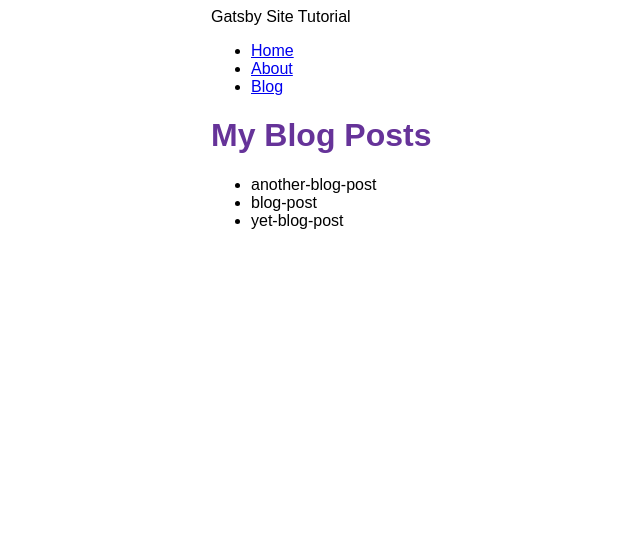
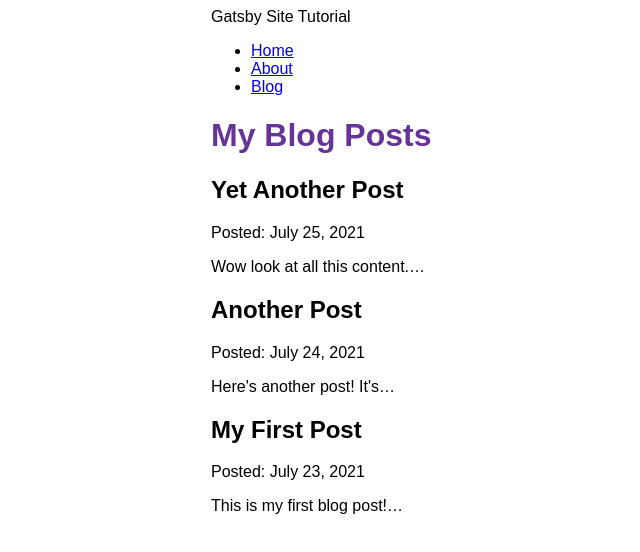
Before and after one commit to NewRoman/gatsby-tutor, a Gatsby site: page /blog in a window 1280 px wide. Shown: the whole page, without its empty margins (179-819 px from the left). Built offline with nearby package versions, Linux system fonts and the light colour scheme; Gatsby itself is replaced by a stand-in of ours.

Commit message:
Add allMdx query for blogs list

```diff
--- a/blog/another-blog-post.mdx
+++ b/blog/another-blog-post.mdx
@@ -0,0 +1,7 @@
+---
+title: "Another Post"
+date: "2021-07-24"
+slug: "another-post"
+---
+
+Here's another post! It's even better than the first one!
--- a/blog/blog-post.mdx
+++ b/blog/blog-post.mdx
@@ -0,0 +1,13 @@
+---
+title: "My First Post"
+date: "2021-07-23"
+slug: "my-first-post"
+---
+
+This is my first blog post! Isn't it *great*?
+
+Some of my **favorite** things are:
+
+* Petting dogs
+* Singing
+* Eating potato-based foods
--- a/blog/yet-blog-post.mdx
+++ b/blog/yet-blog-post.mdx
@@ -0,0 +1,7 @@
+---
+title: "Yet Another Post"
+date: "2021-07-25"
+slug: "yet-another-post"
+---
+
+Wow look at all this content. How do they do it?
--- a/gatsby-config.js
+++ b/gatsby-config.js
@@ -11,6 +11,7 @@
         name: `blog`,
         path: `${__dirname}/blog`,
       }
-    }
+    },
+    "gatsby-plugin-mdx",
   ],
 };
--- a/package.json
+++ b/package.json
@@ -15,8 +15,10 @@
     "clean": "gatsby clean"
   },
   "dependencies": {
+    "@mdx-js/react": "^2.2.1",
     "gatsby": "^5.3.3",
     "gatsby-plugin-image": "^3.3.2",
+    "gatsby-plugin-mdx": "^5.3.1",
     "gatsby-plugin-sharp": "^5.3.2",
     "gatsby-source-filesystem": "^5.3.1",
     "react": "^18.2.0",
--- a/src/pages/blog.js
+++ b/src/pages/blog.js
@@ -3,36 +3,39 @@
 import Layout from '../components/layout'
 import Seo from '../components/seo'
 
+// imports
+
 const BlogPage = ({ data }) => {
   return (
     <Layout pageTitle="My Blog Posts">
-      <ul>
       {
-        data.allFile.nodes.map(node => (
-          <li key={node.name}>
-            {node.name}
-          </li>
+        data.allMdx.nodes.map((node) => (
+          <article key={node.id}>
+            <h2>{node.frontmatter.title}</h2>
+            <p>Posted: {node.frontmatter.date}</p>
+            <p>{node.excerpt}</p>
+          </article>
         ))
       }
-      </ul>
     </Layout>
   )
 }
 
 export const query = graphql`
   query {
-    allFile {
+    allMdx(sort: { frontmatter: { date: DESC }}) {
       nodes {
-        name
+        frontmatter {
+          title
+          date(formatString: "MMMM DD, YYYY")
+        }
+        id
+        excerpt(pruneLength: 30)
       }
     }
   }
 `
 
-export const Head = (props) => {
-  console.log('props', props)
-  return <Seo title="My Blog Posts" />
-}
-
+export const Head = () => <Seo title="My Blog Posts" />
 
 export default BlogPage
```
Also changed, not shown: 1 other file.
